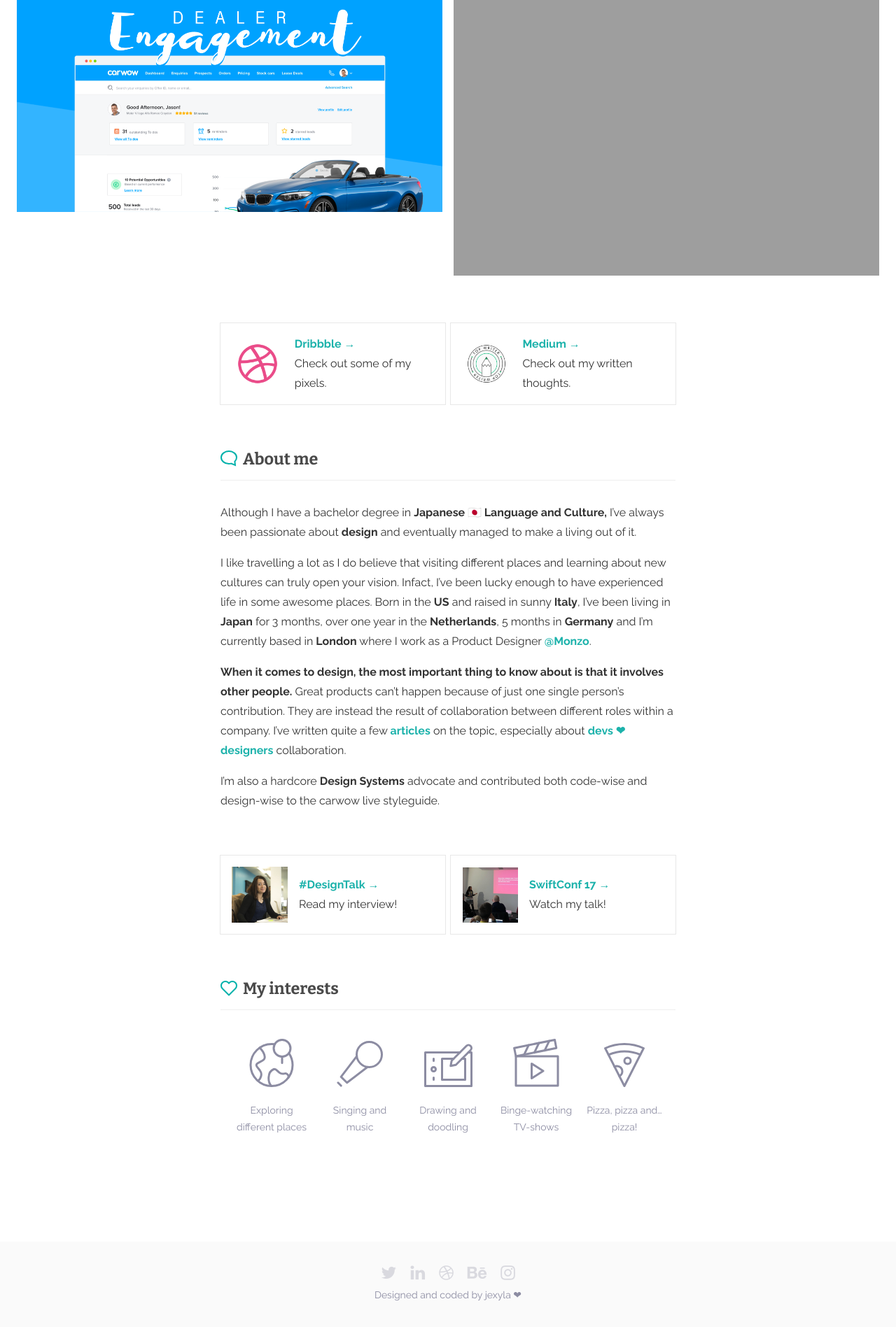
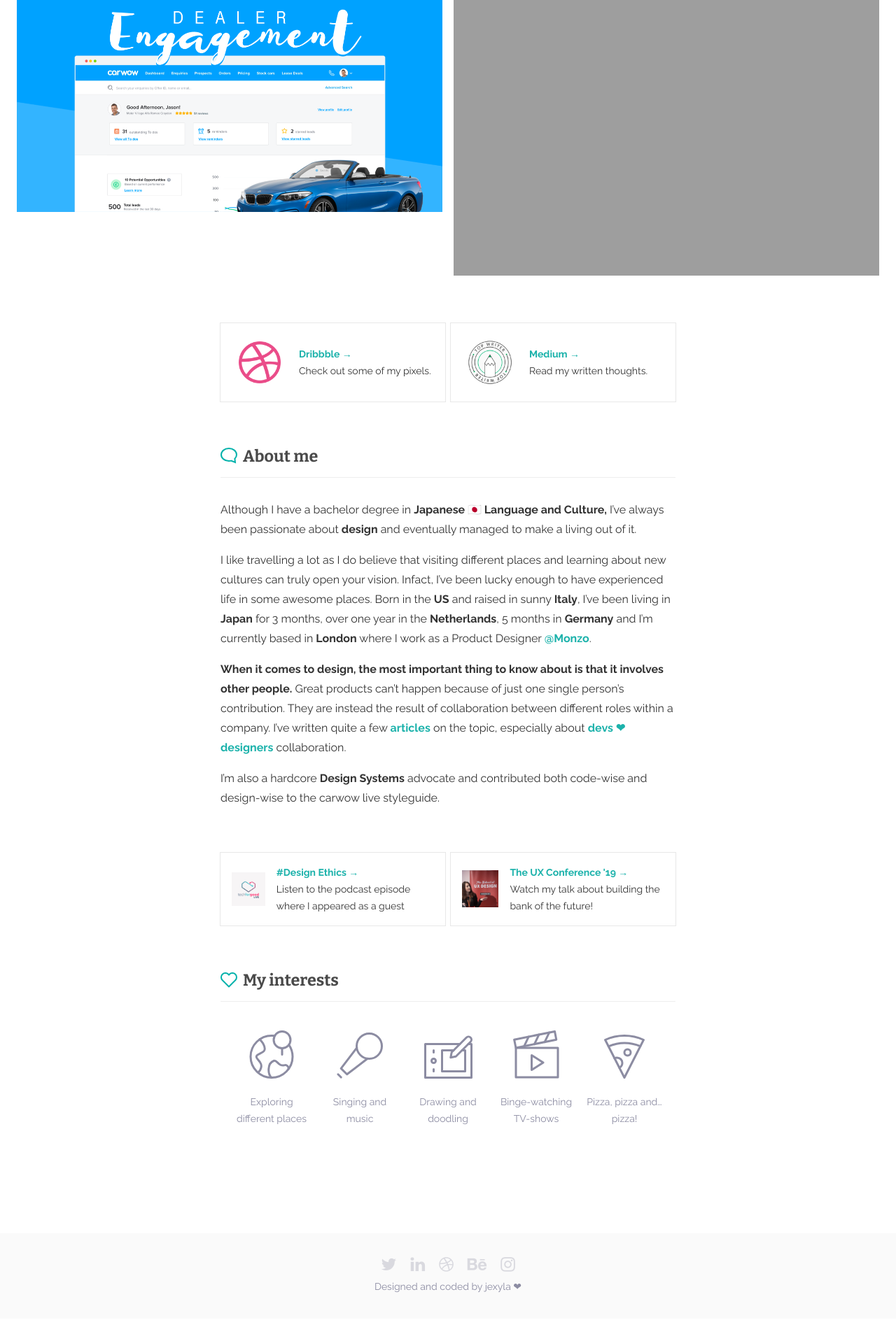
Before and after one commit to jexyla/jexyla.github.io, a Jekyll site: the page built from index.html, in a window 1280 px wide. Shown: the part 880-2777 px from the top of the page at 70% size. Built offline with Jekyll 4.4.1, drawn with Linux system fonts in a browser that asks for light colours; nearby versions of some CDN libraries.

Commit message:
added new talk and podcasts

```diff
--- a/css/main.scss
+++ b/css/main.scss
@@ -347,6 +347,8 @@ hr {
   width: 100%;
   justify-content: space-between;
   align-items: stretch;
+  font-size: 14px;
+  line-height: 24px;
 
   .link-section {
     padding: 16px;
--- a/index.html
+++ b/index.html
@@ -76,7 +76,7 @@ layout: default
         <h4>
           <a href="https://medium.com/@jexyla" target="_blank">Medium →</a>
         </h4>
-        <p>Check out my written thoughts.</p>
+        <p>Read my written thoughts.</p>
       </div>
     </div>
   </div>
@@ -142,25 +142,25 @@ layout: default
   <div class="links-container">
     <div class="link-section">
       <a class="thumbnail" href="https://goo.gl/bb9D1D">
-        <img src="/assets/design-talk@2x.png" alt="Design Talk" />
+        <img src="/assets/podcast@2x.png" alt="Design Ethics" />
       </a>
       <div class="description">
         <h4>
-          <a href="https://goo.gl/bb9D1D" target="_blank">#DesignTalk →</a>
+          <a href="https://pod.co/tech-for-good-live/tfgl-at-bath-digital-festival" target="_blank">#Design Ethics →</a>
         </h4>
-        <p>Read my interview!</p>
+        <p>Listen to the podcast episode where I appeared as a guest </p>
       </div>
     </div>
 
     <div class="link-section">
       <div class="thumbnail">
-        <img src="/assets/swift-conf@2x.png" alt="SwiftConf17" />
+        <img src="/assets/ux-talk@2x.png" alt="UX Conference 19" />
       </div>
       <div class="description">
         <h4>
-          <a href="https://goo.gl/ngMMn1" target="_blank">SwiftConf 17 →</a>
+          <a href="https://www.youtube.com/watch?v=MVzZ7MvRhgw" target="_blank">The UX Conference '19 →</a>
         </h4>
-        <p>Watch my talk!</p>
+        <p>Watch my talk about building the bank of the future!</p>
       </div>
     </div>
   </div>
```
Also changed, not shown: assets/podcast.png (added), assets/podcast@2x.png (added), assets/ux-talk.png (added), assets/ux-talk@2x.png (added).
